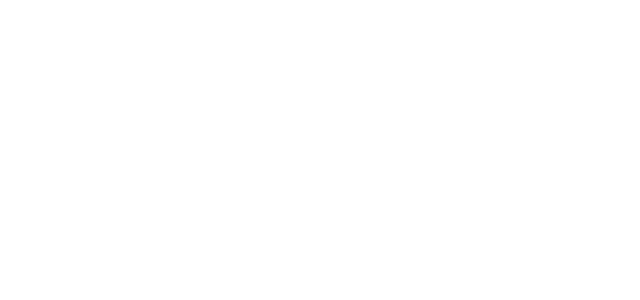
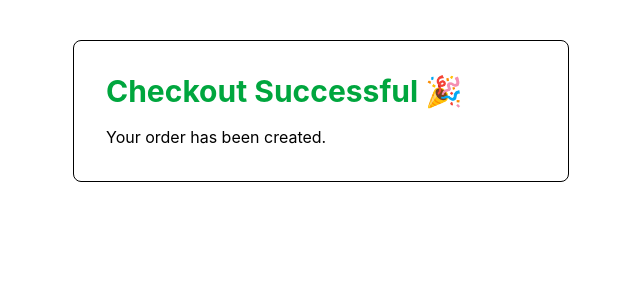
Before and after one commit to adewoye-saheed-dML/drop_system_fe, a React (Vite) app: page /success in a window 1280 px wide. Before the commit this address had no page. Shown: the top 300 px of the page, without its empty margins (319-959 px from the left). Built offline with nearby package versions, Linux system fonts and the light colour scheme.

Commit message:
inital commit

```diff
--- /dev/null
+++ b/src/pages/SuccessPage.tsx
@@ -0,0 +1,60 @@
+import {
+    useLocation,
+  } from 'react-router-dom';
+
+
+  export default function SuccessPage() {
+
+    const location =
+      useLocation();
+
+    const order =
+      location.state?.order;
+
+
+    return (
+      <div className="max-w-xl mx-auto p-10">
+
+        <div className="border rounded-lg p-8">
+
+          <h1 className="text-3xl font-bold text-green-600">
+            Checkout Successful 🎉
+          </h1>
+
+
+          <p className="mt-4">
+            Your order has been created.
+          </p>
+
+
+          {order && (
+            <div className="mt-5">
+
+              <p>
+                <strong>
+                  Order ID:
+                </strong>
+
+                {' '}
+                {order.id}
+              </p>
+
+
+              <p className="mt-2">
+                <strong>
+                  Status:
+                </strong>
+
+                {' '}
+                {order.status}
+              </p>
+
+
+            </div>
+          )}
+
+        </div>
+
+      </div>
+    );
+  }
--- a/src/routes/index.tsx
+++ b/src/routes/index.tsx
@@ -12,6 +12,9 @@
 
   import OrderPage
   from '../pages/OrderPage';
+
+  import SuccessPage
+from '../pages/SuccessPage';
 
   export default function AppRoutes() {
 
@@ -29,12 +32,20 @@
             element={<ReservationPage />}
           />
 
+
+
           <Route
             path="/checkout/:id"
             element={<OrderPage />}
           />
 
+            <Route
+            path="/success"
+            element={<SuccessPage />}
+            />
         </Routes>
+
+
       </BrowserRouter>
     );
   }
```
